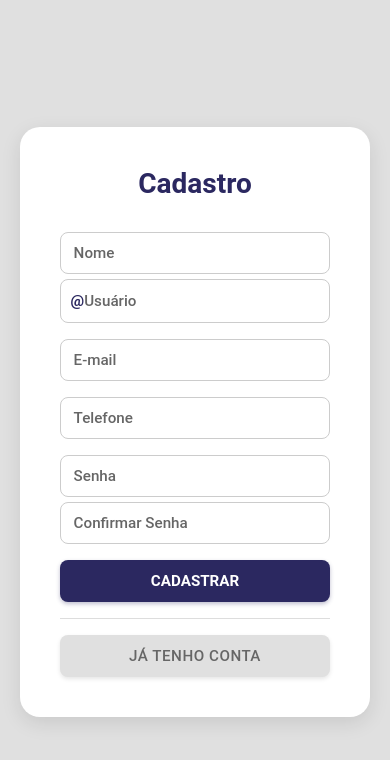
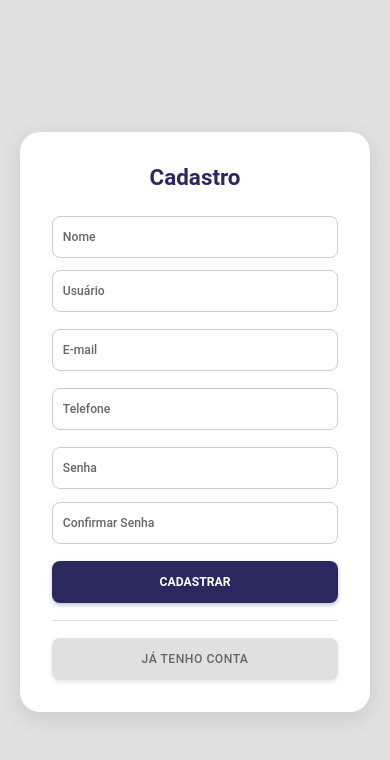
Before and after one commit to luisdrade/Gestao_entregadores, a React (Vite) app in the folder frontend-web/: page /registrar in a window 390 px wide. Shown: the top 760 px of the page. Built offline with nearby package versions, Linux system fonts and the light colour scheme; no server answers.

Commit message:
Telas de login e cadastro feitos

```diff
--- a/frontend-web/src/pages/Register.jsx
+++ b/frontend-web/src/pages/Register.jsx
@@ -148,8 +148,7 @@ export default function Register() {
                 </div>
 
                 <div className="form-group half-width">
-                  <div className="input-container username-container">
-                    <span className="username-prefix">@</span>
+                  <div className="input-container">
                     <input
                       type="text"
                       name="username"
@@ -161,10 +160,10 @@ export default function Register() {
                         }
                       }}
                       onBlur={handleBlur('username')}
-                      className={`form-input username-input ${(touched.username && errors.username) || fieldErrors.username ? 'input-error' : ''}`}
+                      className={`form-input ${(touched.username && errors.username) || fieldErrors.username ? 'input-error' : ''}`}
                       autoCapitalize="none"
                     />
-                    <label className={`form-label username-label ${values.username ? 'floating' : ''}`}>Usuário</label>
+                    <label className={`form-label ${values.username ? 'floating' : ''}`}>Usuário</label>
                   </div>
                   {(touched.username && errors.username) && (
                     <div className="field-error">{errors.username}</div>
--- a/frontend-web/src/styles/pages/Login.css
+++ b/frontend-web/src/styles/pages/Login.css
@@ -13,7 +13,7 @@
   border-radius: 20px;
   padding: 2.5rem;
   width: 420px;
-  min-height: 450px;
+  min-height: 400px;
   box-shadow: 0 6px 20px rgba(0, 0, 0, 0.1);
   display: flex;
   flex-direction: column;
@@ -177,6 +177,11 @@
 
 /* Responsive */
 @media (max-width: 400px) {
+  * {
+    box-sizing: border-box;
+    font-size: 0.8rem;
+  }
+
   .login-container {
     padding: 1rem;
   }
@@ -185,8 +190,6 @@
     max-width: 350px;
     height: auto;
     padding: 2.5rem;
-    width: 420px;
-    min-height: 520px;
   }
 
   .login-title {
--- a/frontend-web/src/styles/pages/Register.css
+++ b/frontend-web/src/styles/pages/Register.css
@@ -13,7 +13,7 @@
   border-radius: 20px;
   padding: 2.5rem;
   width: 420px;
-  min-height: 650px;
+  min-height: 450px;
   box-shadow: 0 6px 20px rgba(0, 0, 0, 0.1);
   display: flex;
   flex-direction: column;
@@ -236,9 +236,7 @@
 
 /* Responsive */
 @media (max-width: 400px) {
-  .register-container {
-    padding: 1rem;
-  }
+
 
   .register-card {
     max-width: 350px;
@@ -255,11 +253,6 @@
   /* Em telas pequenas, campos ficam empilhados */
   .form-row {
     flex-direction: column;
-    gap: 0.3rem;
-  }
+}
 
-  .half-width {
-    flex: none;
-    width: 100%;
-  }
 }
```
